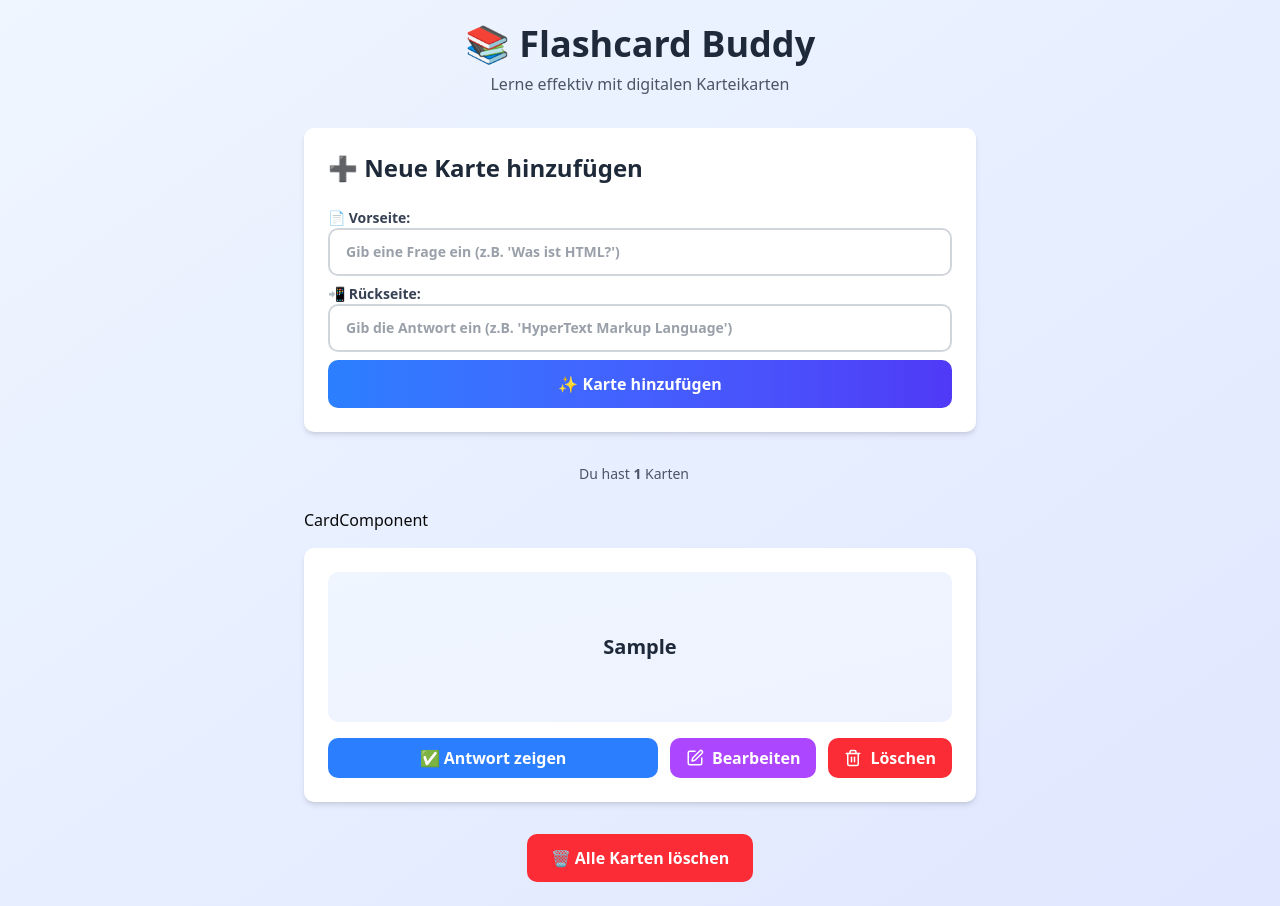
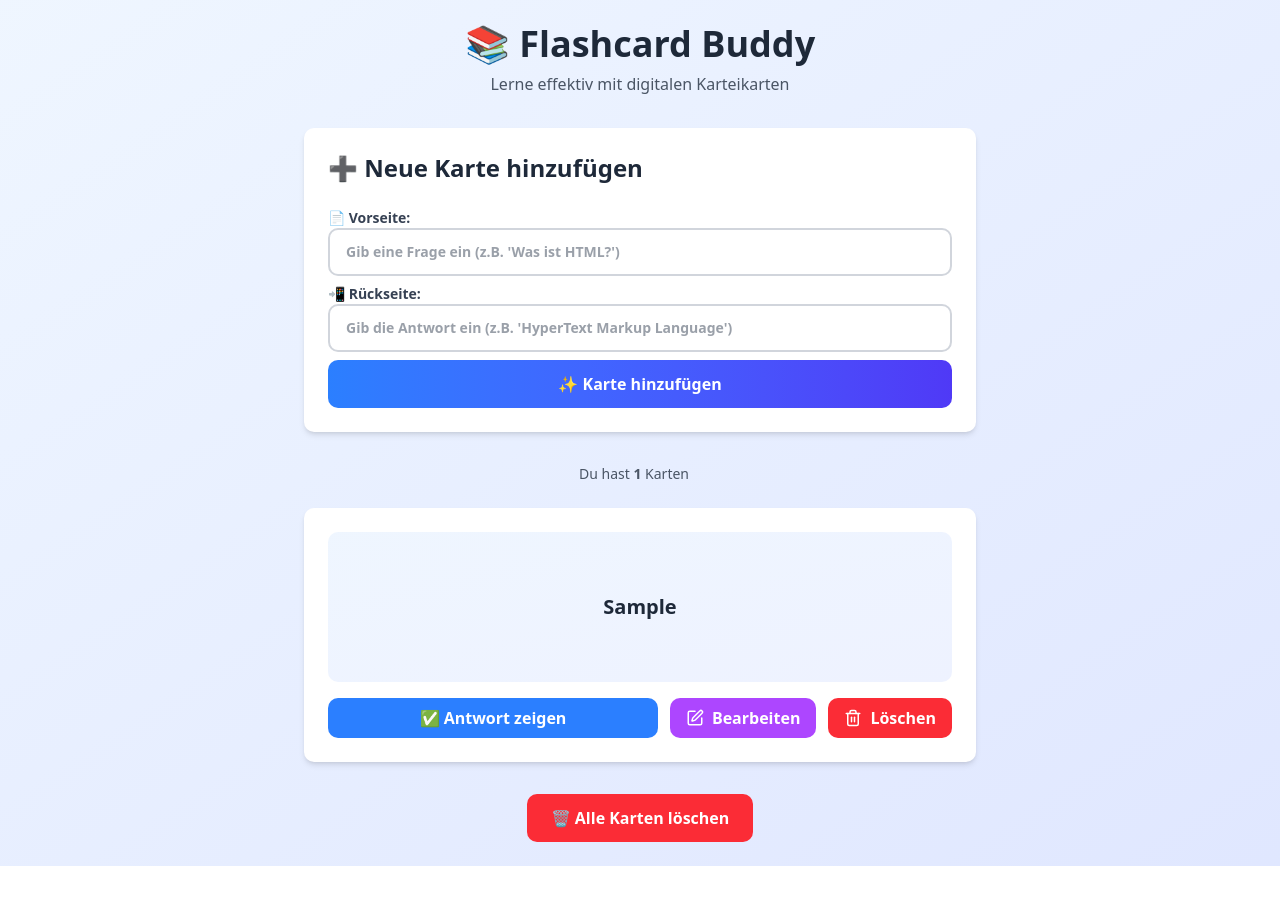
Before and after one commit to lilazero/andi-lilaj-flashcard-Buddy, a Next.js app: page / in a window 1280 px wide. Both pictures are taken after typing "Sample", "Sample" into the empty fields and a click on the button "✨ Karte hinzufügen". After the commit the page ends 866 px from the top, so only its background shows below. Built offline with nearby package versions, Linux system fonts and the light colour scheme.

Commit message:
cleaned some comment and TODOs

```diff
--- a/src/components/CardComponent.tsx
+++ b/src/components/CardComponent.tsx
@@ -46,7 +46,6 @@ export function CardComponent({
 
   return (
     <>
-      <h1>CardComponent</h1>
       <div>
         <div className="p-6 transition-shadow bg-white rounded-lg shadow-md hover:shadow-lg">
           {/* Card Content */}
```
Also changed, not shown: src/components/FlashcardBuddy.tsx (+5 -6 lines).
